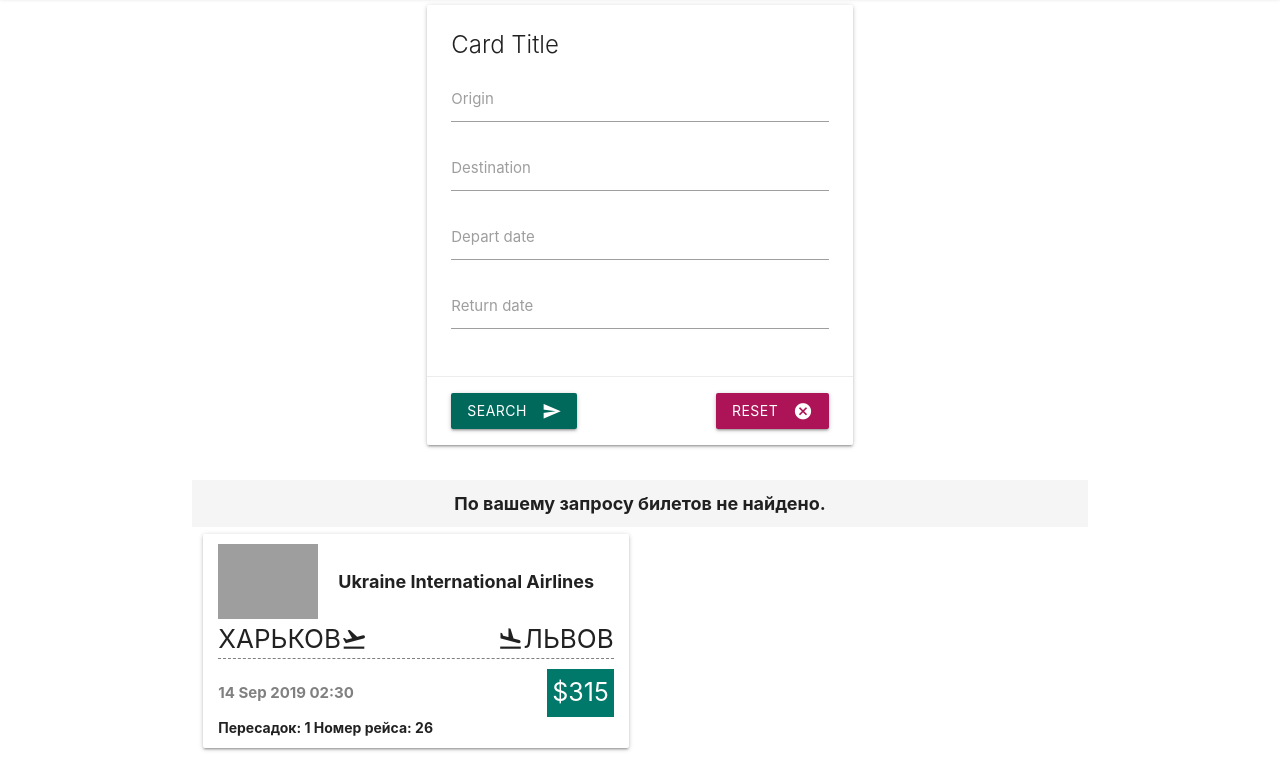
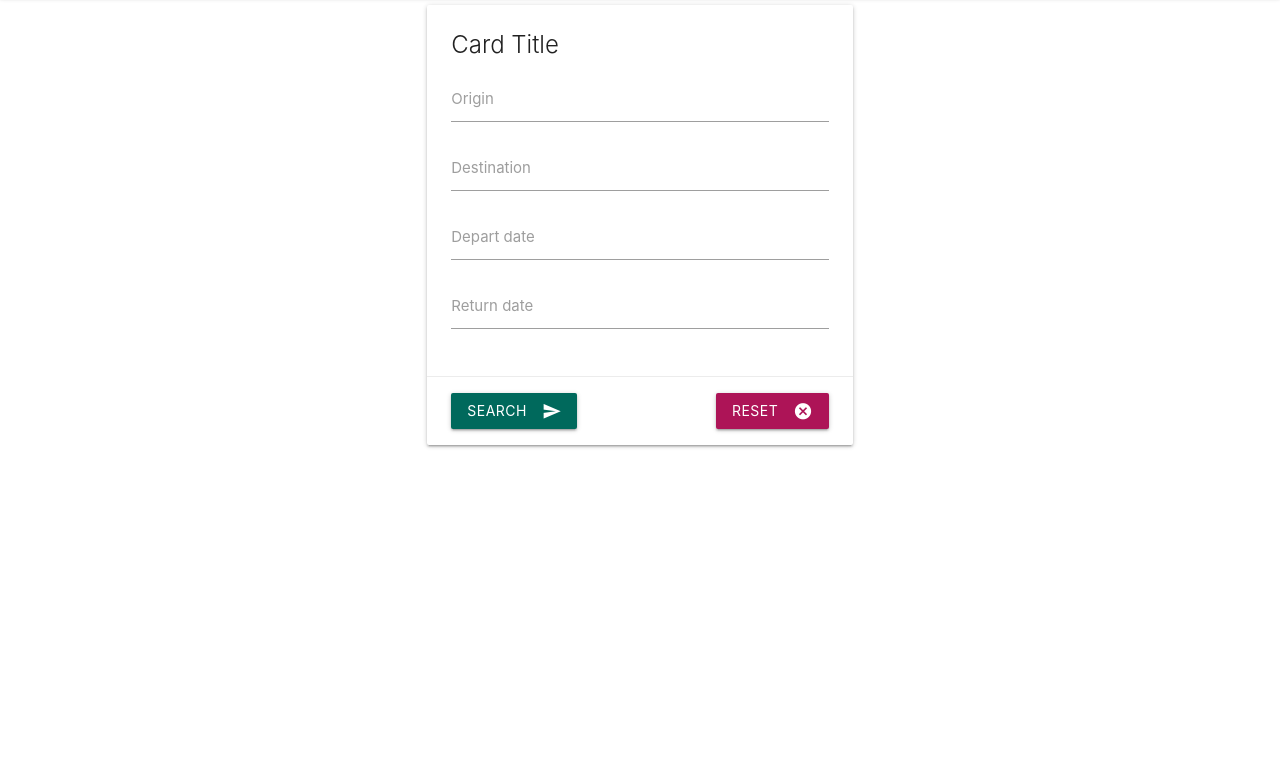
Before and after one commit to shaulov/avia_tickets, a website built with webpack: page src/index.html in a window 1280 px wide. Shown: the part 67-850 px from the top of the page. After the commit the page ends 800 px from the top, so only its background shows below. Built offline with nearby package versions, Linux system fonts and the light colour scheme; some packages are replaced by stand-ins of ours; no server answers; grey boxes are pictures that could not be loaded.

Commit message:
rewrite layout

```diff
--- a/src/index.html
+++ b/src/index.html
@@ -75,37 +75,7 @@
     </div>
     <div class="tickets-sections">
         <div class="container">
-            <div class="row">
-                <div class="tickets-empty-res-msg">
-                    По вашему запросу билетов не найдено.
-                </div>
-                <div class="col s12 m6">
-                    <div class="card ticket-card">
-                        <div class="ticket-airline d-flex align-items-center">
-                            <img src="http://pics.avs.io/200/200/PS.png" class="ticket-airline-img" />
-                            <span class="ticket-airline-name">Ukraine International airlines</span>
-                        </div>
-                        <div class="ticket-destination d-flex align-items-center">
-                            <div class="d-flex align-items-center mr-auto">
-                                <span class="ticket-city">Харьков </span>
-                                <i class="medium material-icons">flight_takeoff</i>
-                            </div>
-                            <div class="d-flex align-items-center">
-                                <i class="medium material-icons">flight_land</i>
-                                <span class="ticket-city">Львов</span>
-                            </div>
-                        </div>
-                        <div class="ticket-time-price d-flex align-items-center">
-                            <span class="ticket-time-departure">14 Sep 2019 02:30</span>
-                            <span class="ticket-price ml-auto teal darken-2">$315</span>
-                        </div>
-                        <div class="ticket-additional-info">
-                            <span class="ticket-transfers">Пересадок: 1</span>
-                            <span class="ticket-flight-number">Номер рейса: 26</span>
-                        </div>
-                    </div>
-                </div>
-            </div>
+            <div class="row"></div>
         </div>
     </div>
 </body>
```
